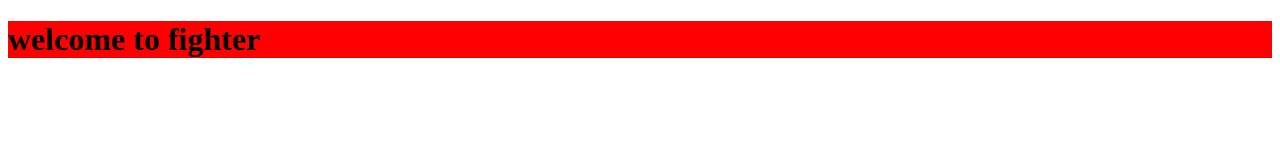
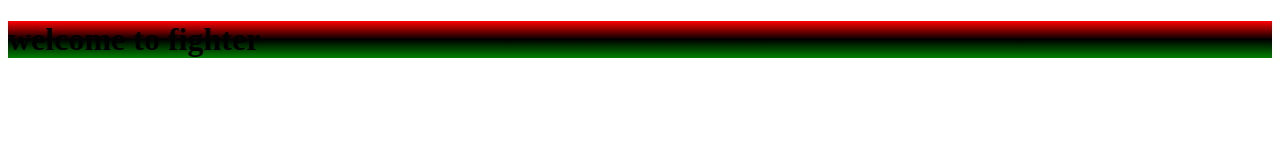
Before and after one commit to Giridharan2299/SAMPLE, a plain HTML site: page index.html in a window 1280 px wide. Drawn offline with Linux system fonts and the light colour scheme.

Commit message:
Update index.html

```diff
--- a/index.html
+++ b/index.html
@@ -7,7 +7,8 @@
 </head>
     <style>
         h1{
-            background-color:red;
+               background:linear-gradient(red,black,green)
+    }
     </style>
 <body>
     <div>
```
